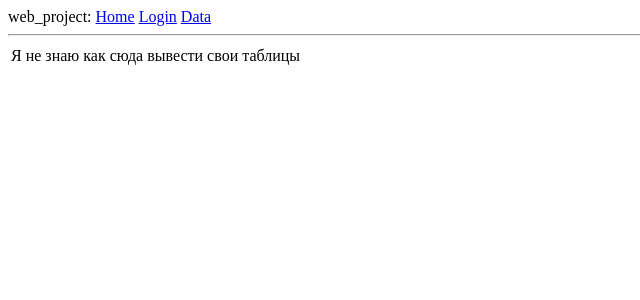
After one commit to irsigua/teamwork, a Flask app: page /data in a window 1280 px wide. The commit adds this page. Shown: the top 300 px of the page, without its empty margins (0-640 px from the left). Run offline with Flask 2, Linux system fonts and the light colour scheme; data that the repository does not hold is empty.

Commit message:
попытался сделать вьюху не пойму как дальше

```diff
--- a/app/routes.py
+++ b/app/routes.py
@@ -2,6 +2,7 @@
 from flask import render_template, flash, redirect, url_for
 from app import app
 from app.forms import LoginForm
+from app.models import Company
 
 @app.route('/')
 @app.route('/index')
@@ -16,3 +17,7 @@ def login():
             form.username.data, form.remember_me.data))
         return redirect(url_for('index'))
     return render_template('login.html', title='Sign In', form=form)
+@app.route('/data',methods = ['GET'])
+def data():
+    company = Company.query.all()
+    return render_template('result.html')
--- a/app/templates/base.html
+++ b/app/templates/base.html
@@ -11,6 +11,7 @@
             web_project:
             <a href="{{ url_for('index') }}">Home</a>
             <a href="{{ url_for('login') }}">Login</a>
+            <a href="{{ url_for('data') }}">Data</a>
         </div>
         <hr>
         {% with messages = get_flashed_messages() %}
--- /dev/null
+++ b/app/templates/result.html
@@ -0,0 +1,11 @@
+{% extends "base.html" %}
+{% block content %}
+<table>
+    <tr>
+      <td>Я</td>
+      <td>не знаю</td>
+      <td>как сюда вывести</td>
+      <td>свои таблицы</td>
+    </tr>
+  </table>
+{% endblock %}
```
